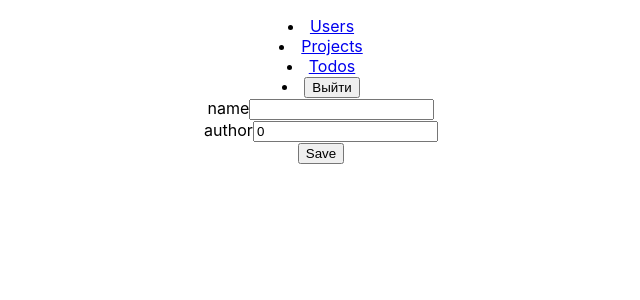
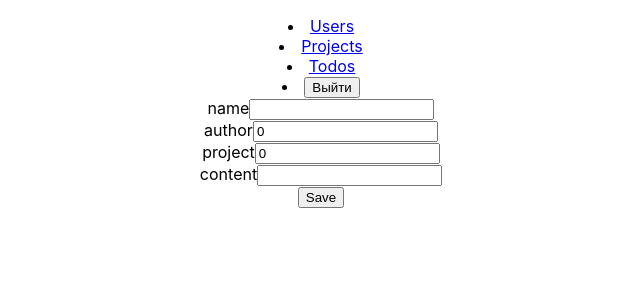
Before and after one commit to karpust/webnotes, a React (Create React App) app in the folder webnotes/frontend/: page /todos/create in a window 1280 px wide. Shown: the top 300 px of the page, without its empty margins (319-959 px from the left). Built offline with nearby package versions, Linux system fonts and the light colour scheme; no server answers.

Commit message:
lesson 11 step 3: creating todo with callback, while select user by id

```diff
--- a/webnotes/frontend/src/App.js
+++ b/webnotes/frontend/src/App.js
@@ -2,7 +2,7 @@ import React from "react";
 // import logo from './logo.svg';
 import './App.css';
 import axios from "axios";
-import {Routes, Route, BrowserRouter, Link, Navigate} from "react-router-dom";
+import {BrowserRouter, Link, Navigate, Route, Routes} from "react-router-dom";
 import Cookies from "universal-cookie";
 import TodoForm from "./components/TodoForm";
 import UserList from "./components/User";
@@ -90,6 +90,19 @@ class App extends React.Component {
             console.log(error)
             this.setState({projects: []})
         })
+    }
+
+    createTodo(name, author, project, content) {
+        const headers = this.get_headers()
+        const data = {name: name, by_user: author, by_project: project, content: content}
+        axios.post(`http://127.0.0.1:8000/api/todos/`, data, {headers})
+            .then(response => {
+                let new_todo = response.data
+                // заменим id на объект:
+                new_todo.by_user = this.state.users.filter((item) => item.id === new_todo.by_user)[0]
+                new_todo.by_project = this.state.projects.filter((item) => item.id === new_todo.by_project)[0]
+                this.setState({todos: [...this.state.todos, new_todo]})
+            }).catch(error => console.log(error))
     }
 
     load_data() {
@@ -182,7 +195,10 @@ class App extends React.Component {
                         <Route exact path='/todos' element={<TodoList todos={this.state.todos} deleteTodo={
                             (id) => this.deleteTodo(id)}/>
                         }/>
-                        <Route exact path='/todos/create' element={<TodoForm/>}/>
+                        <Route exact path='/todos/create'
+                               element={<TodoForm
+                                   createTodo={(name, author, project, content) =>
+                                       this.createTodo(name, author, project, content)}/>}/>
 
                         <Route exact path='/login' element={<LoginForm login={(username, password) =>
                             this.login(username, password)}/>}/>
--- a/webnotes/frontend/src/components/TodoForm.js
+++ b/webnotes/frontend/src/components/TodoForm.js
@@ -4,7 +4,7 @@ import React from "react";
 class TodoForm extends React.Component {
     constructor(props) {
         super(props)
-        this.state = {name: '', by_user: 0}
+        this.state = {name: '', by_user: 0, by_project: 0, content: ''}
     }
 
     handleChange(event) {
@@ -14,8 +14,9 @@ class TodoForm extends React.Component {
     }
 
     handleSubmit(event) {
-        console.log(this.state.name)
-        console.log(this.state.by_user)
+        // console.log(this.state.name)
+        // console.log(this.state.by_user)
+        this.props.createTodo(this.state.name, this.state.by_user, this.state.by_project, this.state.content)
         event.preventDefault()
     }
 
@@ -32,6 +33,17 @@ class TodoForm extends React.Component {
                     <input type="number" className="form-control" name="by_user" value={this.state.by_user}
                            onChange={(event) => this.handleChange(event)}/>
                 </div>
+                <div className="form-group">
+                    <label htmlFor="by_project">project</label>
+                    <input type="number" className="form-control" name="by_project" value={this.state.by_project}
+                           onChange={(event) => this.handleChange(event)}/>
+                </div>
+                <div className="form-group">
+                    <label htmlFor="text">content</label>
+                    <input type="text" className="form-control" name="content" value={this.state.content}
+                           onChange={(event) => this.handleChange(event)}/>
+                </div>
+
                 <input type="submit" className="btn btn-primary" value="Save"/>
             </form>
         );
```
Also changed, not shown: webnotes/frontend/src/components/ProjectForm.js (added, +20 -0 lines), 2 other files (tests, documents, lock files or other folders).
